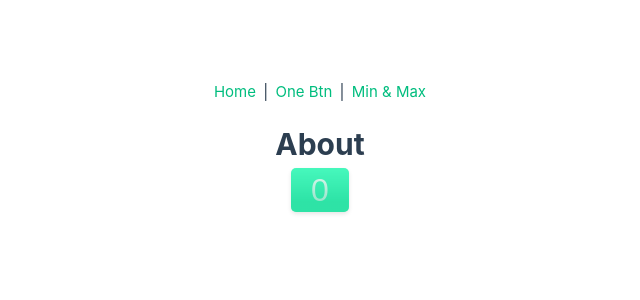
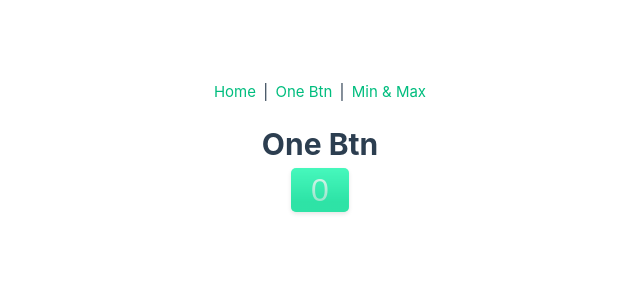
Before and after one commit to dav100ide-red/learn-pinia-setup, a Vue app: page /one-btn in a window 1280 px wide. Shown: the top 300 px of the page, without its empty margins (320-960 px from the left). Built offline with nearby package versions, Linux system fonts and the light colour scheme.

Commit message:
rename AboutView to OneBtnView

```diff
--- a/src/router/index.ts
+++ b/src/router/index.ts
@@ -11,7 +11,7 @@ const router = createRouter({
         {
             path: '/one-btn',
             name: 'one-btn',
-            component: () => import('../views/AboutView.vue'),
+            component: () => import('../views/OneBtnView.vue'),
         },
         {
             path: '/min-max',
--- a/src/styles/typography.scss
+++ b/src/styles/typography.scss
@@ -1,7 +1,7 @@
 a {
     text-decoration: none;
     color: var(--primary);
-    transition: 0.4s;
+    transition: background-color 0.4s;
     padding: 3px;
     &:hover {
         background-color: var(--primary-transparent);
--- a/src/views/AboutView.vue
+++ /dev/null
@@ -1,19 +0,0 @@
-<template>
-    <div class="about">
-        <h1>About</h1>
-        <button
-            class="btn-primary"
-            @click="counterStore.setCount(count + 1)"
-            :disabled="count >= max">
-            {{ count }}
-        </button>
-    </div>
-</template>
-
-<script lang="ts" setup>
-import { useCounterStore } from '@/stores/counter';
-import { storeToRefs } from 'pinia';
-
-const counterStore = useCounterStore();
-const { count, max } = storeToRefs(counterStore);
-</script>
--- /dev/null
+++ b/src/views/OneBtnView.vue
@@ -0,0 +1,14 @@
+<template>
+    <h1>One Btn</h1>
+    <button class="btn-primary" @click="counterStore.setCount(count + 1)" :disabled="count >= max">
+        {{ count }}
+    </button>
+</template>
+
+<script lang="ts" setup>
+import { useCounterStore } from '@/stores/counter';
+import { storeToRefs } from 'pinia';
+
+const counterStore = useCounterStore();
+const { count, max } = storeToRefs(counterStore);
+</script>
```
